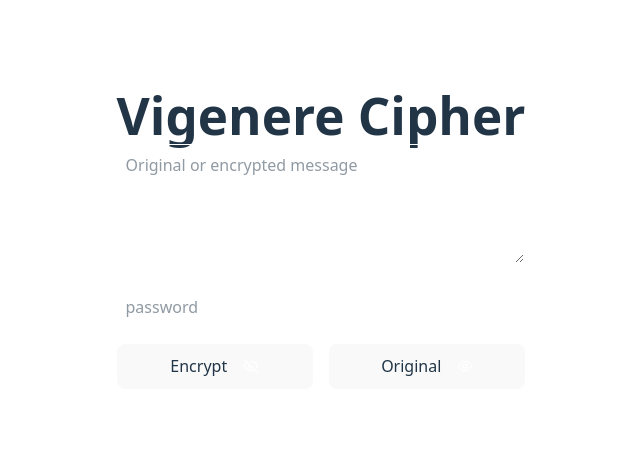
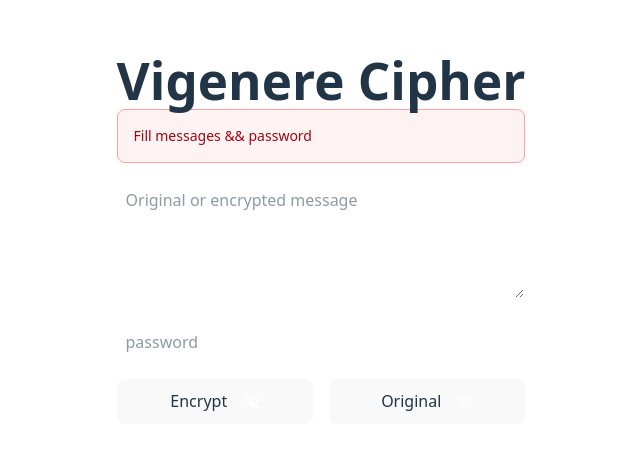
Before and after one commit to robbytrujillo/vinegereApps, a React (Vite) app: page / in a window 1280 px wide. Shown: the part 154-604 px from the top of the page, without its empty margins (319-959 px from the left). Built offline with nearby package versions, Linux system fonts and the light colour scheme.

Commit message:
Introduction vinegere App | Check Fields Messages dan Password

```diff
--- a/src/components/FormVigenere.tsx
+++ b/src/components/FormVigenere.tsx
@@ -41,10 +41,22 @@ export default function FormVigenere(): ReactElement {
         setIsValid(true);
     }
 
+    function error(): ReactElement {
+        return (
+            <div className="flex items-center p-4 mb-4 text-sm text-red-800 border border-red-300 rounded-lg bg-red-50 dark:bg-gray-800 dark:text-red-400 dark:border-red-800" role="alert">
+                <span className="sr-only">Info</span>
+                <div>
+                    <span className="font-medium">Fill messages && password</span>
+                </div>
+            </div>
+        )
+    }
+
     return (
         <>
             <h1 className="text-2xl font-bold">Vigenere Cipher</h1>
-            {!isValid && <p className="text-red-500">Please fill in the form</p>}
+            {/* {!isValid && <p className="text-red-500">Please fill in the form</p>} */}
+            { error() }
             <form onSubmit={handleSubmit}>
                 <div className="mb-4">
                     <textarea
```
